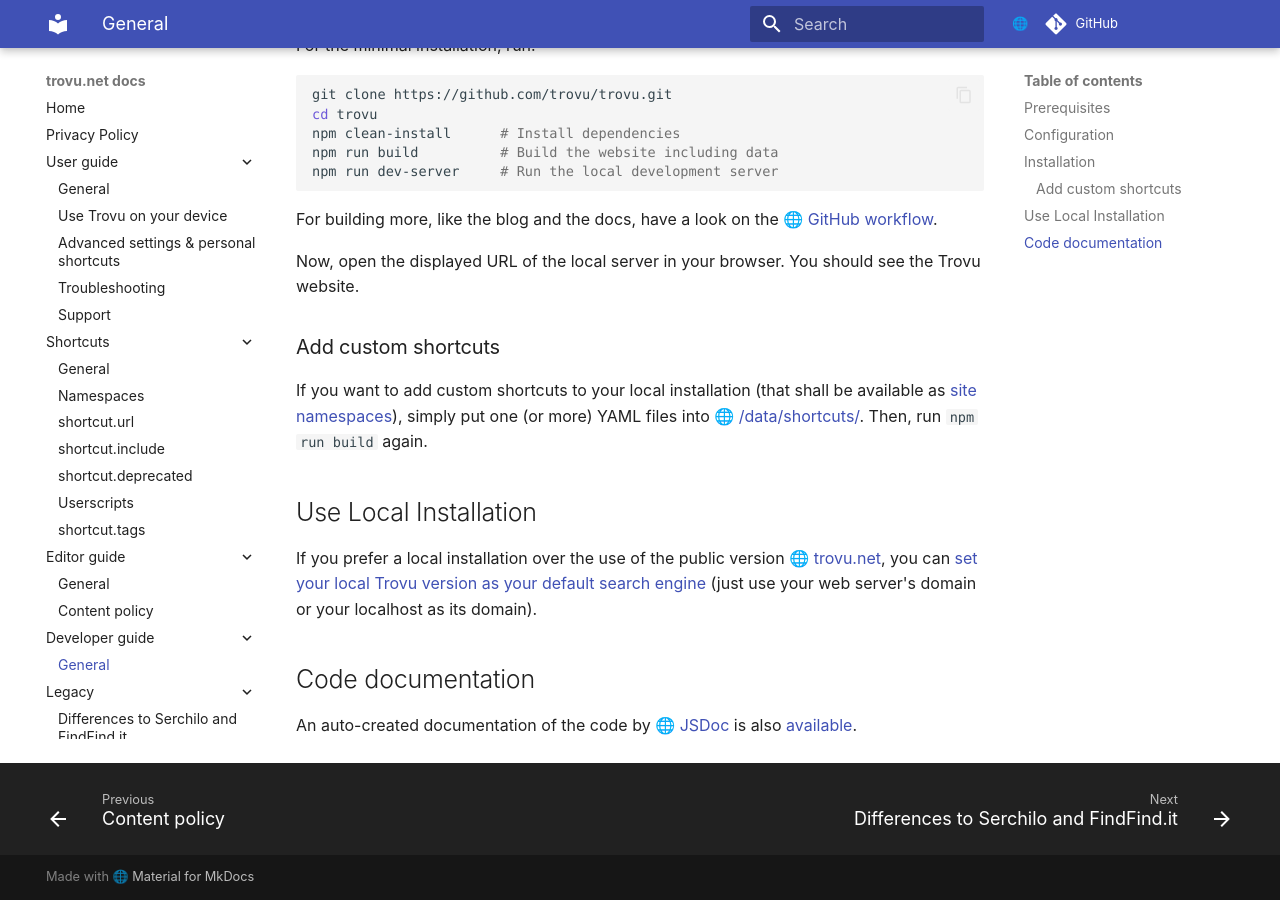
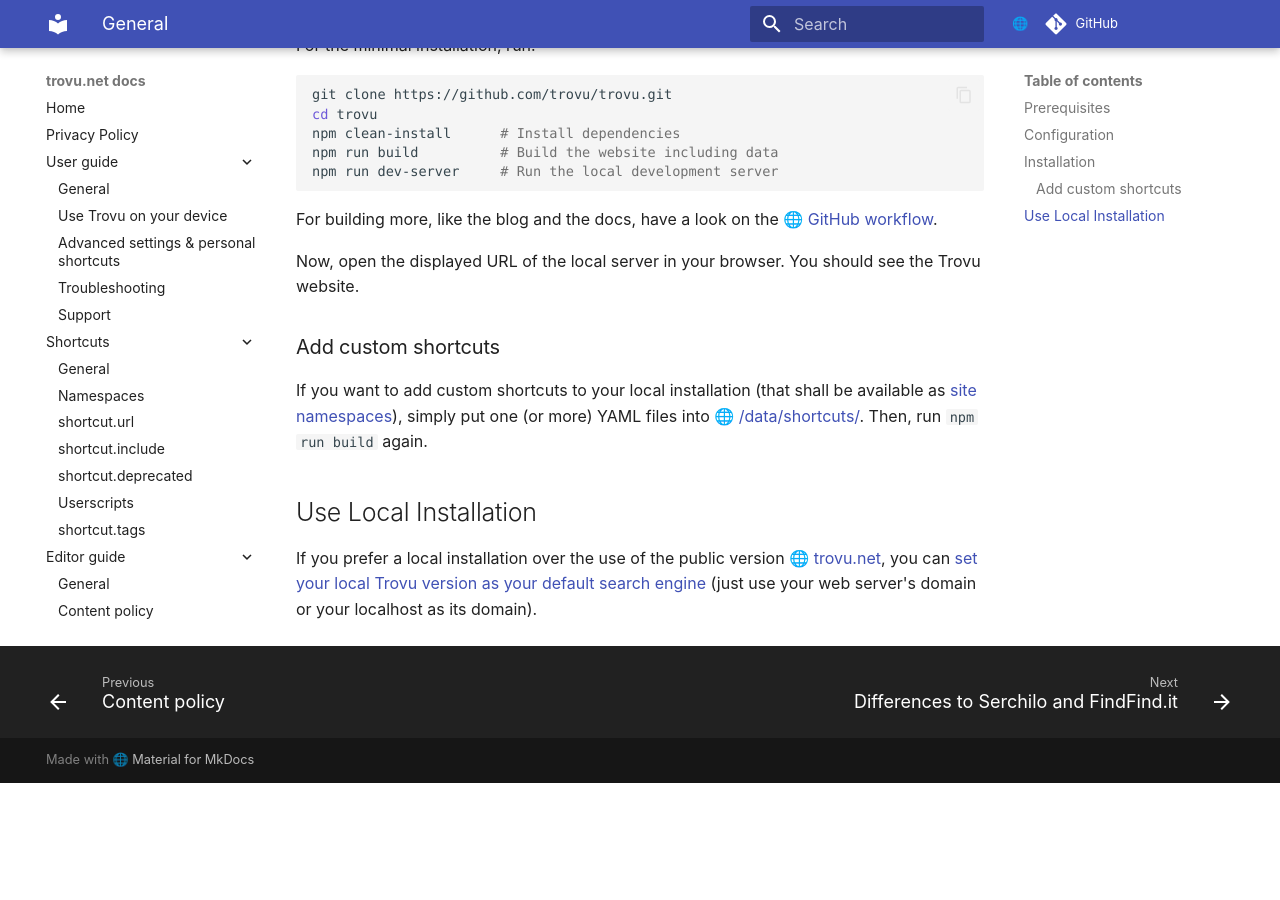
Before and after one commit to trovu/trovu, an MkDocs documentation site: the page built from docs/developers/index.md, in a window 1280 px wide and 900 px high, scrolled down 935 px. Built offline with MkDocs 1.6.1 and Material for MkDocs 9.7.7, drawn with Linux system fonts in a browser that asks for light colours; comment, search, counter and statistics services are not loaded; after the commit the page ends 1718 px from its top, so only the background shows below that.

Commit message:
No JSDoc anymore.

```diff
--- a/docs/developers/index.md
+++ b/docs/developers/index.md
@@ -51,7 +51,3 @@
 ## Use Local Installation
 
 If you prefer a local installation over the use of the public version [trovu.net](https://trovu.net/), you can [set your local Trovu version as your default search engine](../users/integration.md) (just use your web server's domain or your localhost as its domain).
-
-## Code documentation
-
-An auto-created documentation of the code by [JSDoc](https://jsdoc.app/) is also [available](code/).
```
